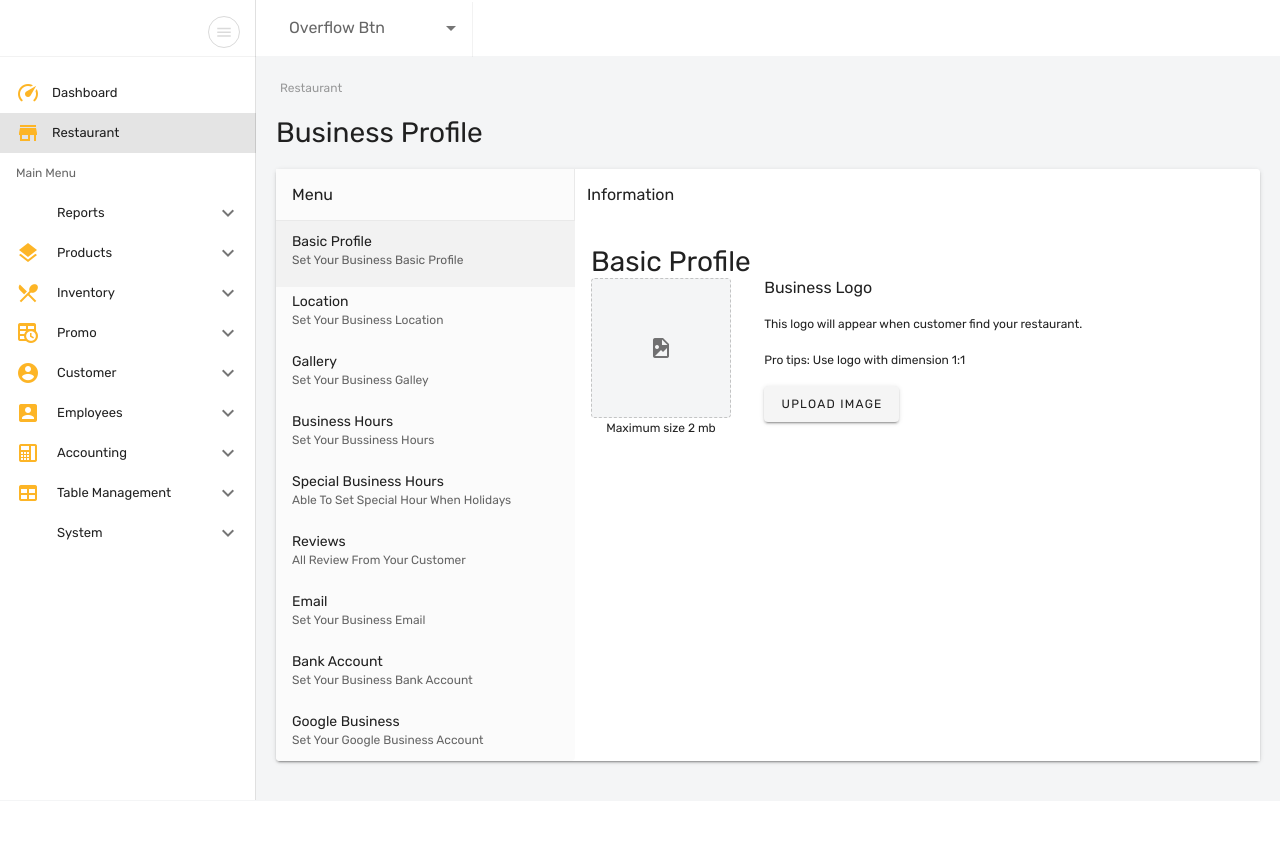
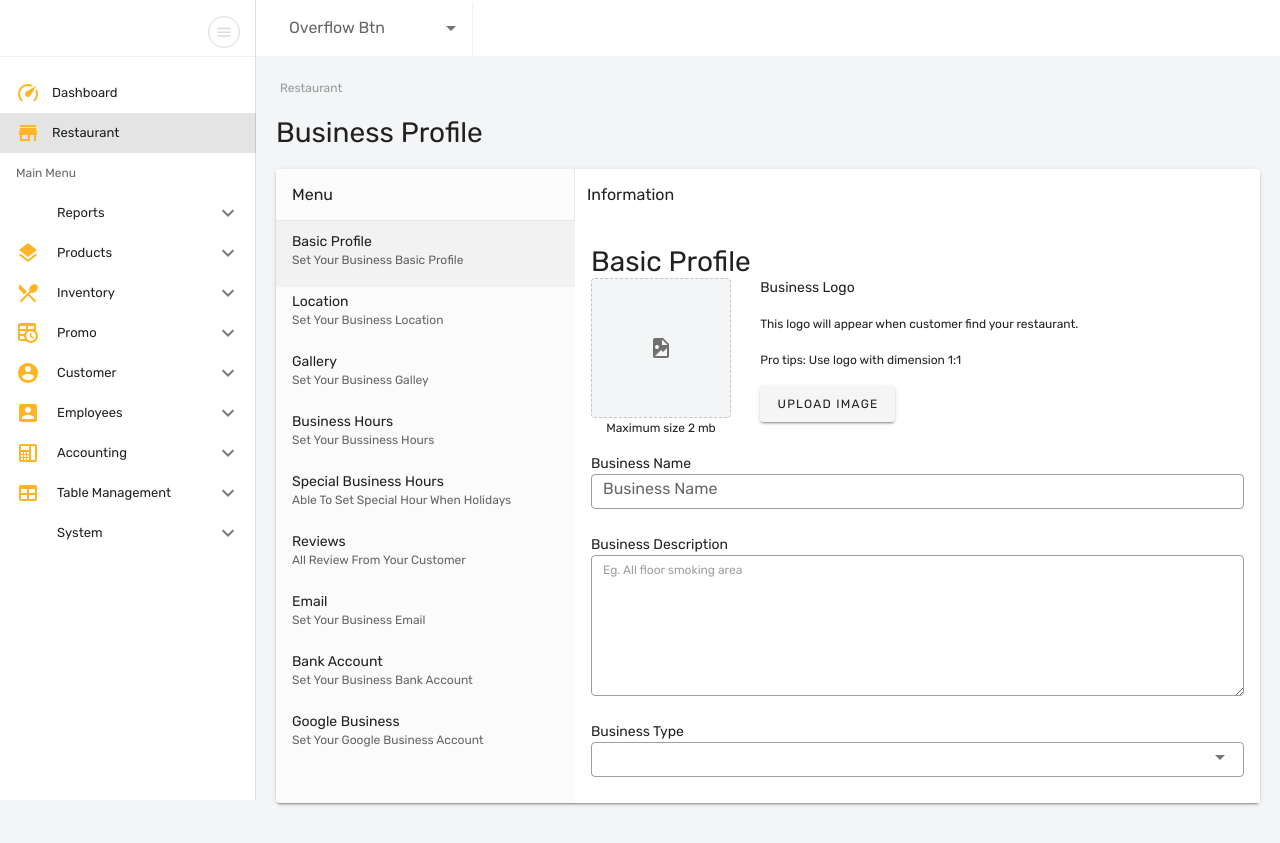
Before and after one commit to reynaldirey18/eatmore, a Vue app: page /restaurant in a window 1280 px wide. Before the commit the page ends 801 px from the top, so only its background shows below. Built offline with nearby package versions, Linux system fonts and the light colour scheme.

Commit message:
field business name, description, type

```diff
--- a/src/views/Restaurant/components/BasicProfile.vue
+++ b/src/views/Restaurant/components/BasicProfile.vue
@@ -1,5 +1,5 @@
 <template>
-    <div class="pl-4 pt-6">
+    <div class="px-4 pt-6">
         <h1 class="app-title">Basic Profile</h1>
         <form>
             <v-row>
@@ -11,13 +11,39 @@
                     </app-file-upload>
                 </v-col>
                 <v-col cols="9">
-                    <p class="app-subtitle">Business Logo</p>
+                    <p class="app-title-small">Business Logo</p>
                     <p>This logo will appear when customer find your restaurant.</p>
                     <p>Pro tips: Use logo with dimension 1:1</p>
                     <v-btn @click="handleTriggerUpload"><span class="text--primary">Upload Image</span></v-btn>
                     <input class="d-none" type="file" @change="handleFileChange" :accept="accept" ref="file" />
                 </v-col>
             </v-row>
+            <div>
+                <p class="app-title-small" style="margin-bottom: -5px">Business Name</p>
+                <v-text-field
+                    label="Business Name"
+                    placeholder="Eg. floor1 or floor for cafe & resto"
+                    single-line
+                    dense
+                    outlined
+                ></v-text-field>
+            </div>
+            <div>
+                <p class="app-title-small" style="margin-bottom: -5px">Business Description</p>
+                <v-textarea
+                outlined
+                dense
+                placeholder="Eg. All floor smoking area"
+                ></v-textarea>
+            </div>
+            <div>
+                <p class="app-title-small" style="margin-bottom: -5px">Business Type</p>
+                <v-select
+                dense
+                :items="businessTypeList"
+                outlined
+                ></v-select>
+            </div>
         </form>
     </div>
 </template>
@@ -32,6 +58,12 @@ export default {
   data () {
     return {
       accept: '',
+      businessTypeList: [
+        {
+          text: 'Restaurant',
+          value: 1
+        }
+      ],
       businessLogo: null,
       businessName: '',
       businessDescription: '',
```
